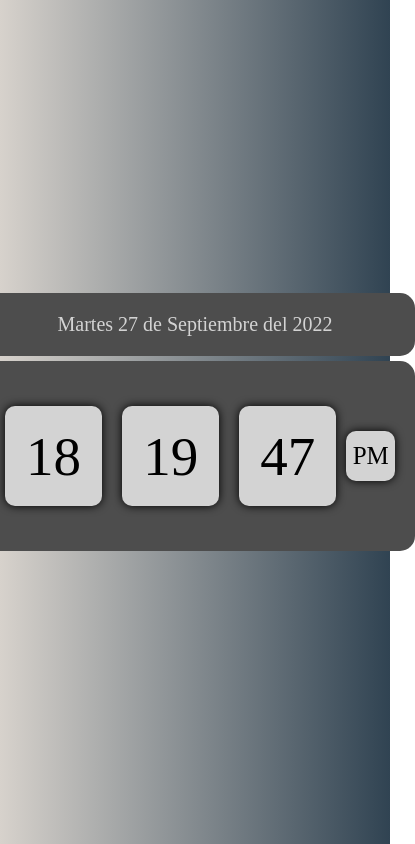
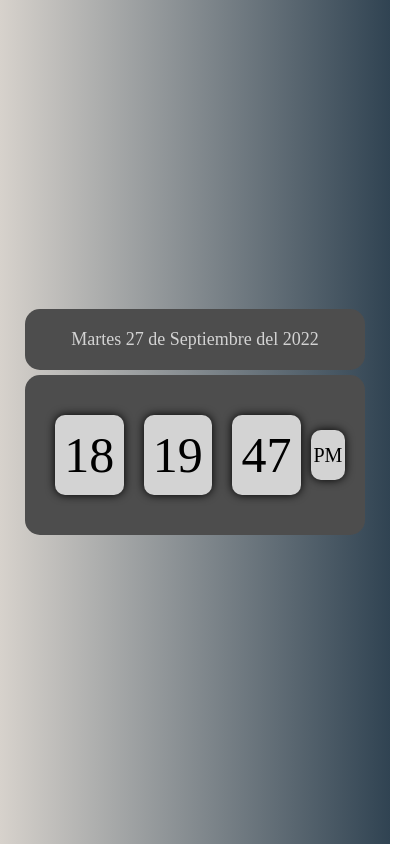
Before and after one commit to julian-rinaudo/Clock, a plain HTML site: page index.html in a window 390 px wide. Shown: the whole page, 415 px wide, since content can reach past the window. Drawn offline with Linux system fonts and the light colour scheme.

Commit message:
add Media Query view mobile

```diff
--- a/style.css
+++ b/style.css
@@ -71,3 +71,64 @@ body{
     color:#d3d3d3 ;
     font-size: 20px;
 }
+
+@media only screen and (min-width: 320px) and (max-width: 480px){
+
+.conteiner-clock {
+        background-color: #4d4d4d;
+        width: 300px;
+        height: 120px;
+        padding: 20px;
+        display: flex;
+        flex-direction: row;
+        justify-content: center;
+        align-items: center;
+        border-radius: 15px;
+    }
+.conteiner-clock .hour,
+.minute,
+.second {
+    background-color: #d3d3d3;
+    height: 80px;
+    width: 100px;
+    margin: 10px;
+    border-radius: 10px;
+    box-shadow: 0 0 10px 0 rgb(0, 0, 0);
+    display: flex;
+    flex-direction: row;
+    justify-content: center;
+    align-items: center;
+    font-size: 50px;
+}
+
+.conteiner-clock .AM-PM {
+    background-color: #d3d3d3;
+    height: 50px;
+    width: 50px;
+    border-radius: 10px;
+    box-shadow: 0 0 10px 0 rgb(0, 0, 0);
+    display: flex;
+    flex-direction: row;
+    justify-content: center;
+    align-items: center;
+    font-size: 20px;
+}
+
+.conteiner-date {
+    background-color: #4d4d4d;
+    width: 300px;
+    display: flex;
+    flex-direction: row;
+    justify-content: center;
+    border-radius: 15px;
+    padding: 20px;
+    margin-bottom: 5px;
+}
+
+.conteiner-date span {
+    color: #d3d3d3;
+    font-size: 18px;
+}
+
+
+}
```
